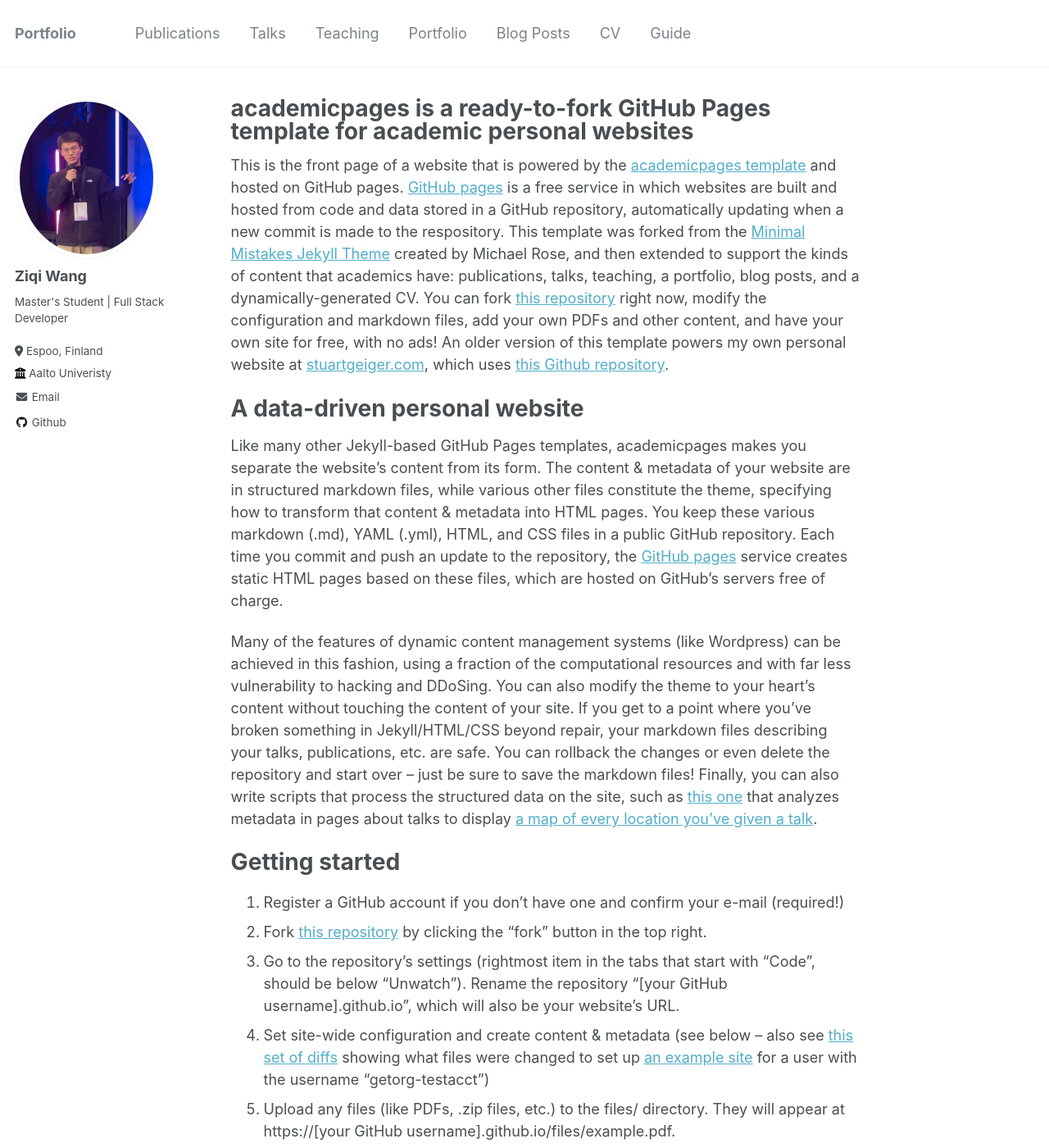
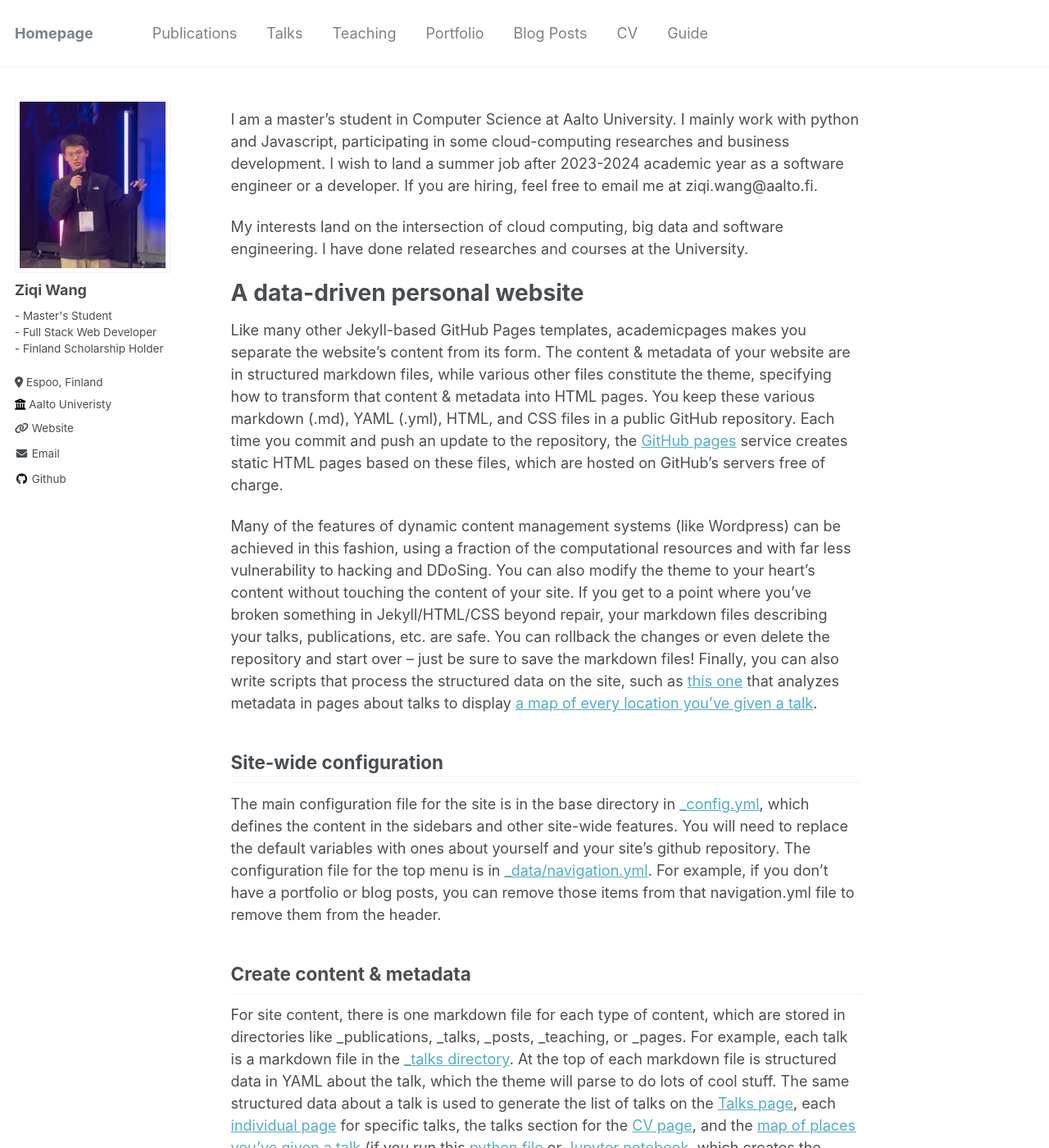
Before and after one commit to James-Leste/testhome.github.io, a Jekyll site: the page built from _pages/about.md, in a window 1280 px wide and 1400 px high. Shown: the whole window at 82% size. Built offline with Jekyll 4.4.1, drawn with Linux system fonts in a browser that asks for light colours; some of the changed text lies outside the part shown.

Commit message:
personal bio changed

```diff
--- a/_config.yml
+++ b/_config.yml
@@ -8,10 +8,10 @@
 
 # Basic Site Settings
 locale                   : "en-US"
-title                    : "Portfolio"
+title                    : "Homepage"
 title_separator          : "-"
-name                     : &name "Ziqi Wang"
-description              : &description "personal description"
+name                     : &name "Ziqi Wang(王子祺)"
+description              : &description "A master's student"
 url                      : https://james-leste.github.io # the base hostname & protocol for your site e.g. "https://mmistakes.github.io"
 baseurl                  : "" # the subpath of your site, e.g. "/blog"
 repository               : "James-Leste/James-Leste.github.io"
@@ -24,10 +24,12 @@ author:
   avatar           : "profile.png"
   name             : "Ziqi Wang"
   pronouns         : # example: "she/her"
-  bio              : "Master's Student | Full Stack Developer"
+  bio              : "- Master's Student<br/>
+                      - Full Stack Web Developer<br/>
+                      - Finland Scholarship Holder<br/>"
   location         : "Espoo, Finland"
   employer         : "Aalto Univeristy"
-  uri              : # URL
+  uri              : "james-leste.github.io"
   email            : "wangziqi2385823041@outlook.com"
 
   # Academic websites
@@ -42,7 +44,7 @@ author:
   bitbucket        : # Username - Update with your username on the site
   codepen          : # Username
   dribbble         : # Username
-  github           : "academicpages"
+  github           : "James-Leste"
   kaggle           : # Username
   stackoverflow    : # User number or user number and name (i.e., use "1" or "1/jeff-atwood")
 
--- a/_pages/about.md
+++ b/_pages/about.md
@@ -1,13 +1,15 @@
 ---
 permalink: /
-title: "academicpages is a ready-to-fork GitHub Pages template for academic personal websites"
+title: ""
 author_profile: true
 redirect_from:
   - /about/
   - /about.html
 ---
 
-This is the front page of a website that is powered by the [academicpages template](https://github.com/academicpages/academicpages.github.io) and hosted on GitHub pages. [GitHub pages](https://pages.github.com) is a free service in which websites are built and hosted from code and data stored in a GitHub repository, automatically updating when a new commit is made to the respository. This template was forked from the [Minimal Mistakes Jekyll Theme](https://mmistakes.github.io/minimal-mistakes/) created by Michael Rose, and then extended to support the kinds of content that academics have: publications, talks, teaching, a portfolio, blog posts, and a dynamically-generated CV. You can fork [this repository](https://github.com/academicpages/academicpages.github.io) right now, modify the configuration and markdown files, add your own PDFs and other content, and have your own site for free, with no ads! An older version of this template powers my own personal website at [stuartgeiger.com](http://stuartgeiger.com), which uses [this Github repository](https://github.com/staeiou/staeiou.github.io).
+I am a master's student in Computer Science at Aalto University. I mainly work with python and Javascript, participating in some cloud-computing researches and business development. I wish to land a summer job after 2023-2024 academic year as a software engineer or a developer. If you are hiring, feel free to email me at ziqi.wang@aalto.fi.
+
+My interests land on the intersection of cloud computing, big data and software engineering. I have done related researches and courses at the University.
 
 A data-driven personal website
 ======
@@ -15,14 +17,6 @@ Like many other Jekyll-based GitHub Pages templates, academicpages makes you sep
 
 Many of the features of dynamic content management systems (like Wordpress) can be achieved in this fashion, using a fraction of the computational resources and with far less vulnerability to hacking and DDoSing. You can also modify the theme to your heart's content without touching the content of your site. If you get to a point where you've broken something in Jekyll/HTML/CSS beyond repair, your markdown files describing your talks, publications, etc. are safe. You can rollback the changes or even delete the repository and start over -- just be sure to save the markdown files! Finally, you can also write scripts that process the structured data on the site, such as [this one](https://github.com/academicpages/academicpages.github.io/blob/master/talkmap.ipynb) that analyzes metadata in pages about talks to display [a map of every location you've given a talk](https://academicpages.github.io/talkmap.html).
 
-Getting started
-======
-1. Register a GitHub account if you don't have one and confirm your e-mail (required!)
-1. Fork [this repository](https://github.com/academicpages/academicpages.github.io) by clicking the "fork" button in the top right.
-1. Go to the repository's settings (rightmost item in the tabs that start with "Code", should be below "Unwatch"). Rename the repository "[your GitHub username].github.io", which will also be your website's URL.
-1. Set site-wide configuration and create content & metadata (see below -- also see [this set of diffs](http://archive.is/3TPas) showing what files were changed to set up [an example site](https://getorg-testacct.github.io) for a user with the username "getorg-testacct")
-1. Upload any files (like PDFs, .zip files, etc.) to the files/ directory. They will appear at https://[your GitHub username].github.io/files/example.pdf.
-1. Check status by going to the repository settings, in the "GitHub pages" section
 
 Site-wide configuration
 ------
--- a/_sass/_sidebar.scss
+++ b/_sass/_sidebar.scss
@@ -74,7 +74,8 @@
   vertical-align: top;
   width: 36px;
   // set width only, for non-square avatars
-  // height: 36px;
+  height: 36px;
+  overflow: hidden;
 
   @include breakpoint($large) {
     display: block;
@@ -83,9 +84,11 @@
   }
 
   img {
-    max-width: 175px;
-    border-radius: 50%;
-
+    max-width: none;
+    width: 100%;
+    height: 100%;
+    //border-radius: 50%;
+    object-fit: cover;
     @include breakpoint($large) {
       padding: 5px;
       border: 1px solid $border-color;
```
